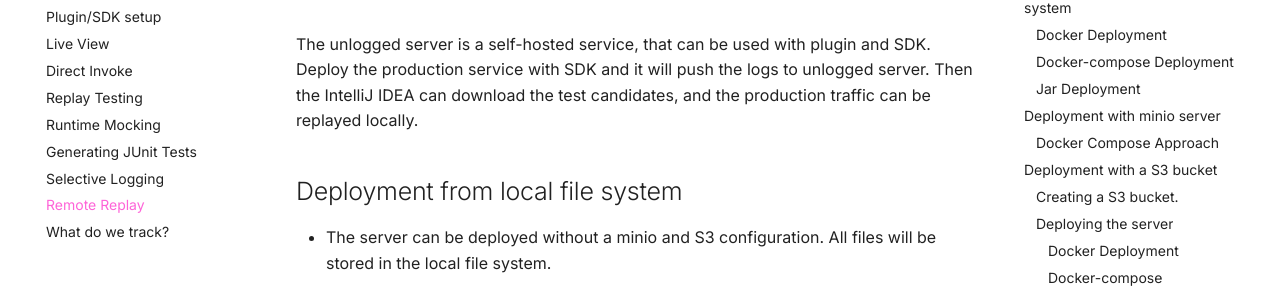
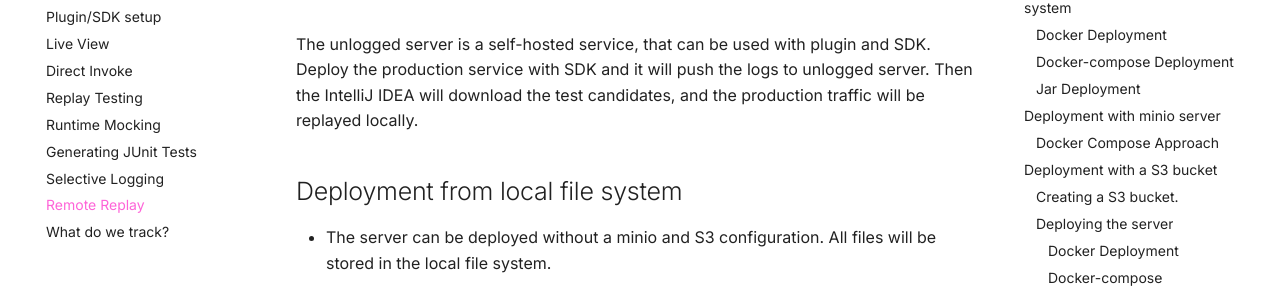
Before and after one commit to unloggedio/documentation, an MkDocs documentation site: the page built from docs/server.md, in a window 1280 px wide and 900 px high. Shown: the part 148-436 px from the top of the window. Built offline with MkDocs 1.6.1 and Material for MkDocs 9.7.7, drawn with Linux system fonts in a browser that asks for light colours; comment, search, counter and statistics services are not loaded.

Commit message:
minor fix

```diff
--- a/docs/server.md
+++ b/docs/server.md
@@ -1,6 +1,6 @@
 # Unlogged Server
 
-The unlogged server is a self-hosted service, that can be used with plugin and SDK. Deploy the production service with SDK and it will push the logs to unlogged server. Then the IntelliJ IDEA can download the test candidates, and the production traffic can be replayed locally.
+The unlogged server is a self-hosted service, that can be used with plugin and SDK. Deploy the production service with SDK and it will push the logs to unlogged server. Then the IntelliJ IDEA will download the test candidates, and the production traffic will be replayed locally.
 
 ## Deployment from local file system
 - The server can be deployed without a minio and S3 configuration. All files will be stored in the local file system.
```
